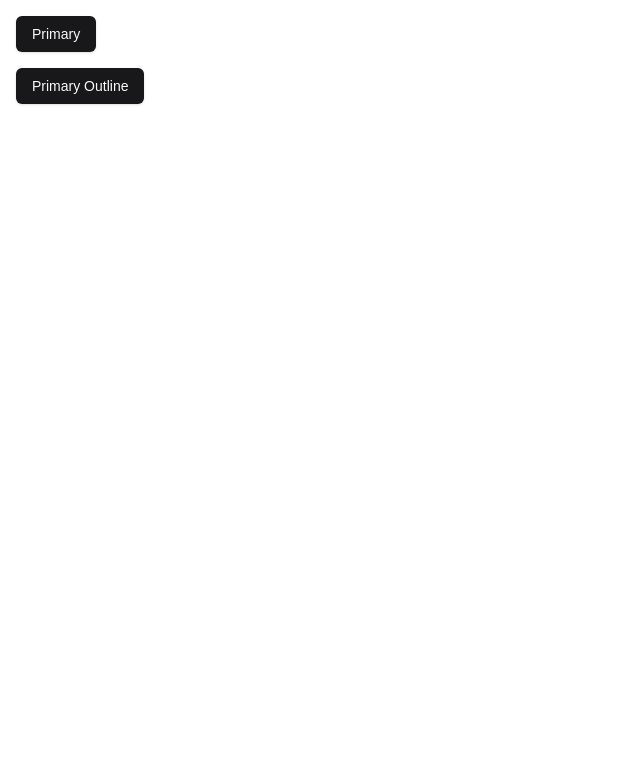
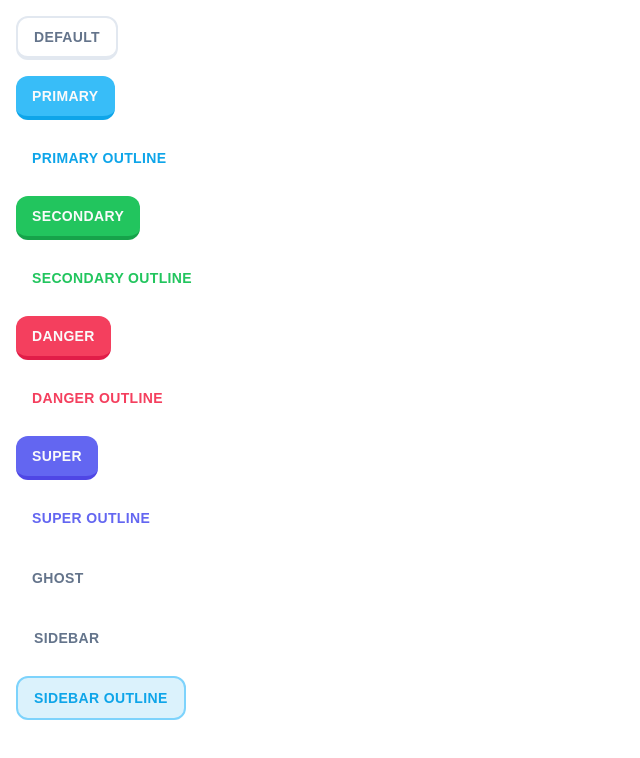
Before and after one commit to yourSrijit/Duolingo-Clone-With-Nextjs-Drizzle-Stripe, a Next.js app: page /buttons in a window 1280 px wide. Shown: the top 758 px of the page, without its empty margins (0-640 px from the left). Built offline with nearby package versions, Linux system fonts and the light colour scheme.

Commit message:
Button library added

```diff
--- a/app/buttons/page.tsx
+++ b/app/buttons/page.tsx
@@ -4,8 +4,18 @@
 
     return (
         <div className="p-4 space-y-4 felx flex-col max-w-[200px]">
-           <Button>Primary</Button>
-           <Button>Primary Outline</Button>
+           <Button>Default</Button>
+           <Button variant="primary">Primary</Button>
+           <Button variant="primaryOutline">Primary Outline</Button>
+           <Button variant="secondary">Secondary</Button>
+           <Button variant="secondaryOutline">Secondary Outline</Button>
+           <Button variant="danger">Danger</Button>
+           <Button variant="dangerOutline">Danger Outline</Button>
+           <Button variant="super">Super</Button>
+           <Button variant="superOutline">Super Outline</Button>
+           <Button variant="ghost">Ghost</Button>
+           <Button variant="sidebar">Sidebar</Button>
+           <Button variant="sidebarOutline">Sidebar Outline</Button>
         </div>
     )
 }
--- a/components/ui/button.tsx
+++ b/components/ui/button.tsx
@@ -5,26 +5,30 @@
 import { cn } from "@/lib/utils"
 
 const buttonVariants = cva(
-  "inline-flex items-center justify-center whitespace-nowrap rounded-md text-sm font-medium transition-colors focus-visible:outline-none focus-visible:ring-1 focus-visible:ring-ring disabled:pointer-events-none disabled:opacity-50",
+  "inline-flex items-center justify-center whitespace-nowrap rounded-xl text-sm font-bold transition-colors focus-visible:outline-none focus-visible:ring-1 focus-visible:ring-ring disabled:pointer-events-none disabled:opacity-50 uppercase tracking-wide",
   {
     variants: {
       variant: {
         default:
-          "bg-primary text-primary-foreground shadow hover:bg-primary/90",
-        destructive:
-          "bg-destructive text-destructive-foreground shadow-sm hover:bg-destructive/90",
-        outline:
-          "border border-input bg-background shadow-sm hover:bg-accent hover:text-accent-foreground",
-        secondary:
-          "bg-secondary text-secondary-foreground shadow-sm hover:bg-secondary/80",
-        ghost: "hover:bg-accent hover:text-accent-foreground",
-        link: "text-primary underline-offset-4 hover:underline",
+          "bg-white text-black border-slate-200 border-2 border-b-4 active:border-b-2 hover:bg-slate-100 text-slate-500",
+          primary:"bg-sky-400 text-primary-foreground hover:bg-sky-400/90 border-sky-500 border-b-4 active:border-b-0",
+          primaryOutline:"bg-white text-sky-500 hover:bg-slate-100",
+          secondary:"bg-green-500 text-primary-foreground hover:bg-green-500/90 border-green-600 border-b-4 active:border-b-0",
+          secondaryOutline:"bg-white text-green-500 hover:bg-slate-100",
+          danger:"bg-rose-500 text-primary-foreground hover:bg-rose-500/90 border-rose-600 border-b-4 active:border-b-0",
+          dangerOutline:"bg-white text-rose-500 hover:bg-slate-100",
+          super:"bg-indigo-500 text-primary-foreground hover:bg-indigo-500/90 border-indigo-600 border-b-4 active:border-b-0",
+          superOutline:"bg-white text-indigo-500 hover:bg-slate-100",
+          ghost:'bg-trasparent text-slate-500 border-transparent border-0 hover:bg-slate-100',
+          sidebar:"bg-trasparent text-slate-500 border-2 border-transparent hover:bg-slate-100 tansition-none",
+          sidebarOutline:"bg-sky-500/15 text-sky-500 border-sky-300 border-2 hover:bg-sky-500/20 tansition-none",
       },
       size: {
-        default: "h-9 px-4 py-2",
-        sm: "h-8 rounded-md px-3 text-xs",
-        lg: "h-10 rounded-md px-8",
-        icon: "h-9 w-9",
+        default: "h-11 px-4 py-2",
+        sm: "h-9  px-3 ",
+        lg: "h-12  px-8",
+        icon: "h-10 w-10",
+        rounded:"rounded-full"
       },
     },
     defaultVariants: {
```
